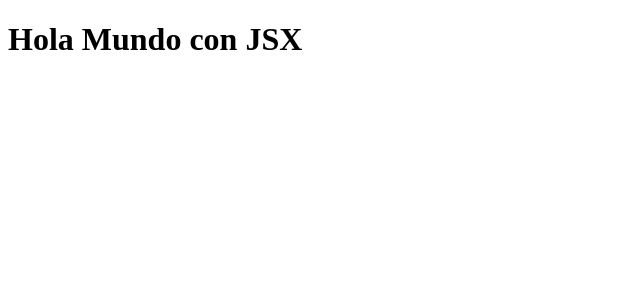
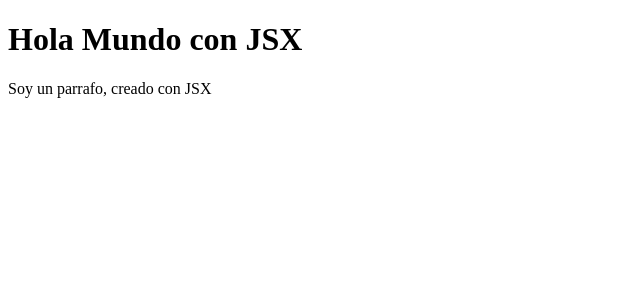
Before and after one commit to jmperez89/curso-react-edteam, a React (Create React App) app: page / in a window 1280 px wide. Shown: the top 300 px of the page, without its empty margins (0-640 px from the left). Built offline with nearby package versions, Linux system fonts and the light colour scheme.

Commit message:
Práctiquita rápida

```diff
--- a/public/index.html
+++ b/public/index.html
@@ -16,5 +16,6 @@
   <body>
     <noscript>You need to enable JavaScript to run this app.</noscript>
     <div id="root"></div>
+    <p id="msj"></p>
   </body>
 </html>
--- a/src/App.js
+++ b/src/App.js
@@ -1,6 +1,6 @@
 import React from 'react';
 import "./styles/styles.scss";
 
-const App = () => <h1>Hola mundo</h1>
+//const App = () => <h1>Hola mundo</h1>
 
 export default App;
--- a/src/index.js
+++ b/src/index.js
@@ -5,7 +5,13 @@ import ReactDOM from 'react-dom';
 const root = document.getElementById("root");
 //const elemento = React.createElement(componente, propiedades, hijos);
 //const elemento = React.createElement("h1", {className: "saludo"}, "Hola Mundo");
+const msj = document.getElementById("msj");
+
 
 const elemento = <h1 className="Saludos">Hola Mundo con JSX</h1>
 
+const mensaje = <p className="message">Soy un parrafo, creado con JSX</p>
+
 ReactDOM.render(elemento, root);
+
+ReactDOM.render(mensaje, msj)
```
